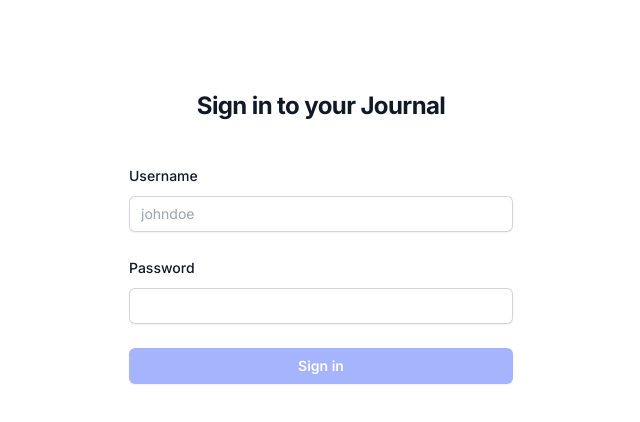
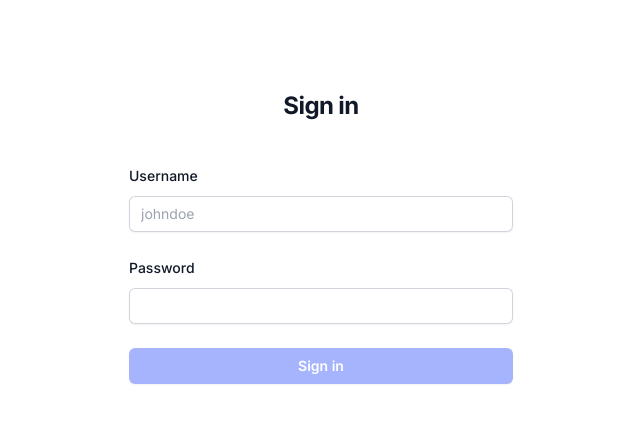
Before and after one commit to earcherc/deepworktimer, a Next.js app in the folder frontend/: page /login in a window 1280 px wide. Shown: the top 422 px of the page, without its empty margins (319-959 px from the left). Built offline with nearby package versions, Linux system fonts and the light colour scheme.

Commit message:
Set titles and metadata correctly

```diff
--- a/frontend/src/app/(app)/(auth)/login/page.tsx
+++ b/frontend/src/app/(app)/(auth)/login/page.tsx
@@ -5,9 +5,7 @@ export default function Login() {
     <>
       <div className="flex flex-1 flex-col justify-center px-6 py-12 lg:px-8">
         <div className="sm:mx-auto sm:w-full sm:max-w-sm">
-          <h2 className="mt-10 text-center text-2xl font-bold leading-9 tracking-tight text-gray-900">
-            Sign in to your Journal
-          </h2>
+          <h2 className="mt-10 text-center text-2xl font-bold leading-9 tracking-tight text-gray-900">Sign in</h2>
         </div>
         <div className="mt-10 sm:mx-auto sm:w-full sm:max-w-sm">
           <LoginForm />
--- a/frontend/src/app/(app)/(auth)/register/page.tsx
+++ b/frontend/src/app/(app)/(auth)/register/page.tsx
@@ -4,9 +4,7 @@ export default function Register() {
   return (
     <div className="flex flex-1 flex-col justify-center px-6 py-12 lg:px-8">
       <div className="sm:mx-auto sm:w-full sm:max-w-sm">
-        <h2 className="mt-10 text-center text-2xl font-bold leading-9 tracking-tight text-gray-900">
-          Register a Journal
-        </h2>
+        <h2 className="mt-10 text-center text-2xl font-bold leading-9 tracking-tight text-gray-900">Register</h2>
       </div>
 
       <div className="mt-10 sm:mx-auto sm:w-full sm:max-w-sm">
--- a/frontend/src/app/components/nav.tsx
+++ b/frontend/src/app/components/nav.tsx
@@ -70,7 +70,7 @@ export default function Nav() {
               <div className="flex flex-1 items-center justify-center sm:items-stretch sm:justify-start">
                 <div className="flex flex-shrink-0 items-center">
                   <Image width={50} height={50} src="/images/logo.svg" alt="Your Company" />
-                  <h1 className="ms-4 text-white">{displayName}&apos;s Journal</h1>
+                  <h1 className="ms-4 text-white">{displayName}&apos;s Deep Work</h1>
                 </div>
                 <div className="hidden sm:ml-6 sm:flex sm:items-center">
                   <div className="flex space-x-4">
--- a/frontend/src/app/layout.tsx
+++ b/frontend/src/app/layout.tsx
@@ -10,8 +10,8 @@ export default function RootLayout({ children }: { children: React.ReactNode })
     <html lang="en">
       <head>
         <link rel="shortcut icon" href="/favicon.ico" />
-        <title>My Journal</title>
-        <meta name="description" content="My Interactive Journal" key="desc" />
+        <title>Deep Work Timer</title>
+        <meta name="description" content="Focus on what matters" key="desc" />
       </head>
       <body className={inter.className}>
         <div className="flex min-h-screen flex-col">
```
